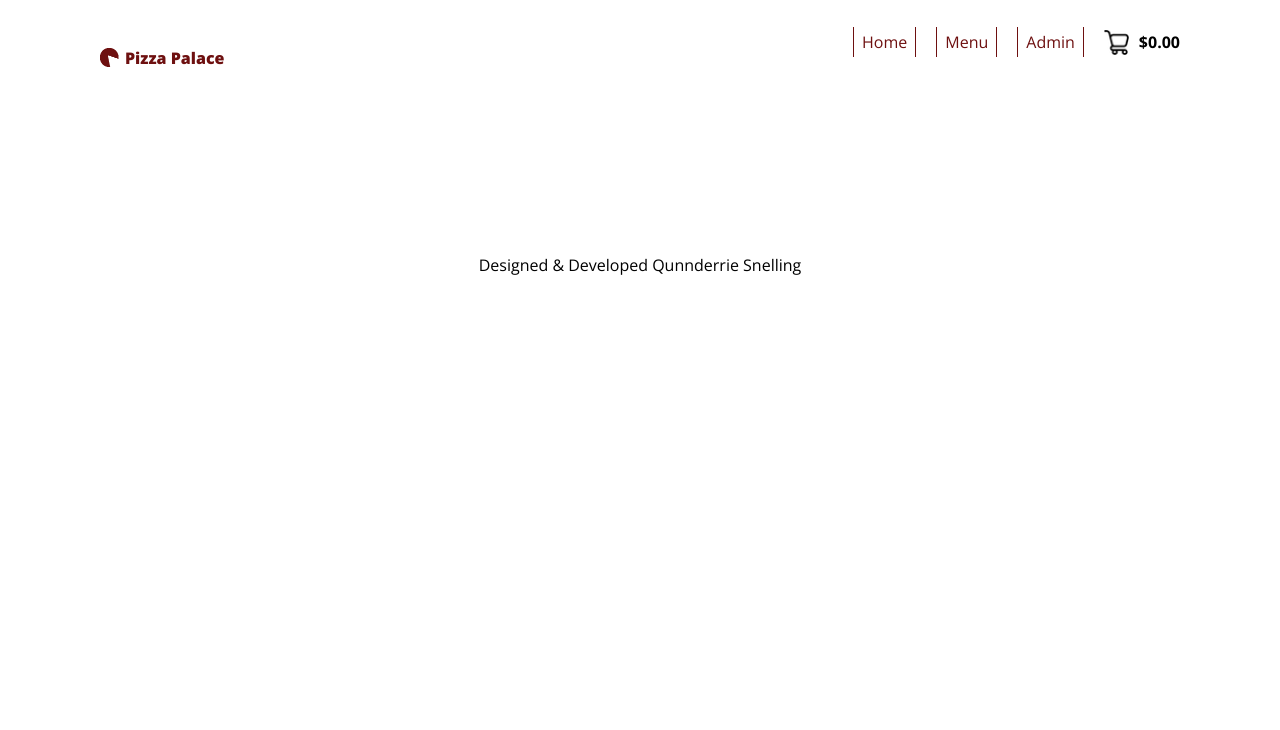
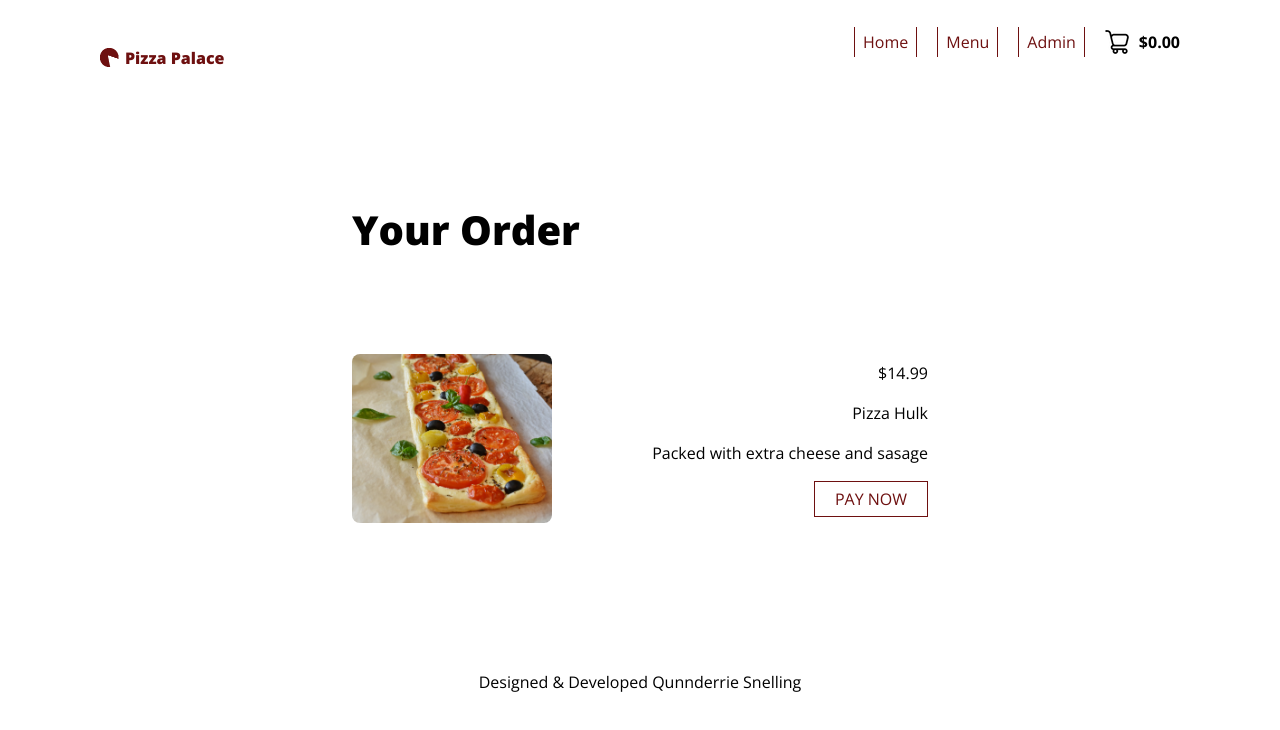
Before and after one commit to Qunnderrie1/PizzaPalaceApp, a React (Create React App) app: page /Cart in a window 1280 px wide. Shown: the top 730 px of the page. Built offline with nearby package versions, Linux system fonts and the light colour scheme; no server answers.

Commit message:
made more changes

```diff
--- a/src/App.css
+++ b/src/App.css
@@ -123,13 +123,7 @@ width: 100%;
     font-weight: 800;
 }
 
-.cartContainer{
-    display: flex;
-    gap:10px;
-}
-.cartContainer p {
-    font-weight: bold;
-}
+
 
 /* ============= Header  ===========  */
 
@@ -622,6 +616,75 @@ table tr td:hover{
     width: 100%;
 }
 
+
+
+/*==================== Cart Page  ========================= */
+
+.cartContainer img{
+    height: 100%;
+    width: 100%;
+}
+
+.cartPage{
+
+    margin-top: 100px;
+    max-width: 600px;
+}
+
+.cartPage h1{
+    font-weight:900;
+    text-align: left;
+}
+
+.customerOrdeContainer img{
+    border-radius: 8px;
+    display: flex;
+
+}
+.customerOrdeContainer{
+    margin-top: 100px;
+}
+
+.customerOrdeContainer .row{
+    display: flex;
+    flex-direction: row;
+    justify-content: center;
+    align-items: center;
+    text-align: end;
+}
+.customerOrdeContainer button{
+    background-color: white;
+    border: 1px solid var(--btnColor);
+    color: var(--textColor);
+    padding: 5px 20px;
+    transition: 0.3s;
+}
+
+.customerOrdeContainer button:hover{
+    background-color: var(--btnColor);
+    border: 1px solid white;
+    color: white;
+    padding: 5px 20px;
+    transition: 0.3s;
+}
+
+.cartContainer{
+    display: flex;
+    gap:10px;
+}
+.cartContainer p {
+    font-weight: bold;
+}
+
+.cartContainer img{
+    cursor: pointer;
+}
+
+
+
+
+
+
 /*==================== Footer  ========================= */
 
 footer{
--- a/src/App.js
+++ b/src/App.js
@@ -10,6 +10,7 @@ import AddProduct from './Pages/AddProduct.js'
 import MobileMenu from './Component/MobileMenu';
 import AdminLogin from './Pages/AdminLogin';
 import HamburgerMenu from './Component/HamburgerMenu';
+import Cart from './Pages/ViewCart.js'
 
 
 function App() {
@@ -40,6 +41,7 @@ function App() {
         <Route path='/Menu' element={<Menu />} />
         <Route path='/AdminLogin' element={<AdminLogin />} />
         <Route path='/AddProduct' element={<AddProduct />} />
+        <Route path='/Cart' element={<Cart />} />
 
       </Routes>
       <Footer />
--- a/src/Component/Cart.js
+++ b/src/Component/Cart.js
@@ -2,11 +2,12 @@ import React from "react";
 
 
 
-const Cart = ({img}) => {
+const Cart = ({cartpage , img}) => {
 
     return (
         <div className="cartContainer">
-            <img  src={img} width="25px" height="25px" />
+
+            <img onClick={cartpage}  src={img}  />
             <p>$0.00</p>
         </div>
     )
--- a/src/Component/NavBar.js
+++ b/src/Component/NavBar.js
@@ -3,10 +3,21 @@ import { Link } from 'react-router-dom';
 import logo from '../Images/logo.png';
 import cart from '../Images/cart.png'
 import Cart from "./Cart";
+import { useNavigate } from "react-router-dom";
 
 import '../App.css'
 
 const NavBar = () => {
+
+    const navigate = useNavigate();
+
+
+    const handleCart = () => {
+        navigate('/Cart')
+    }
+
+
+
     return (
         <div className="navBar container-fluid">
             <div className="navBarBackground container">
@@ -25,7 +36,7 @@ const NavBar = () => {
                 <Link to="/AdminLogin">Admin</Link>
                 </li>
                 <li>
-                    <Cart img={cart} />
+                    <Cart cartpage={handleCart} img={cart} />
                 </li>
             </ul>
 
--- a/src/Pages/AdminLogin.js
+++ b/src/Pages/AdminLogin.js
@@ -11,8 +11,8 @@ const AdminLogin = () => {
     const login = useNavigate();
 
 
-    const user = "Dog@gmail.com";
-    const userPassword = "Dog"
+    const user = "admin";
+    const userPassword = "admin"
 
 
 
--- /dev/null
+++ b/src/Pages/ViewCart.js
@@ -0,0 +1,45 @@
+import React from "react";
+import pizza from '../Images/pizza-1.jpg'
+
+
+
+
+const ViewCart = () => {
+
+
+    return (
+        <>
+
+            <div className="cartPage container">
+                <h1>Your Order</h1>
+                <div className="customerOrdeContainer">
+
+                    <div className="row">
+                        <div className="col">
+                            <img src={pizza} width="200px" />
+                        </div>
+                        <div className="col">
+                            <p>$14.99</p>
+                            <p>Pizza Hulk</p>
+                            <p>Packed with extra cheese and sasage</p>
+                            <button>PAY NOW</button>
+
+                        </div>
+
+
+                    </div>
+                </div>
+
+            </div>
+
+
+
+
+
+        </>
+
+    )
+}
+
+
+export default ViewCart;
```
